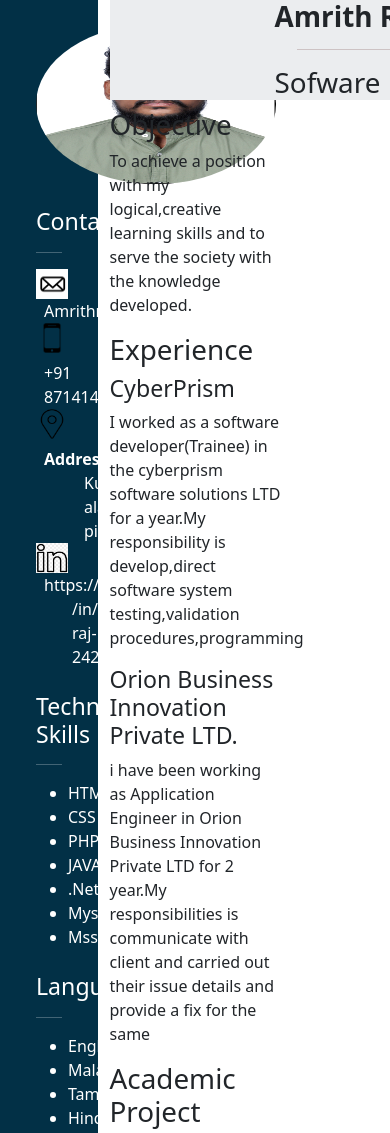
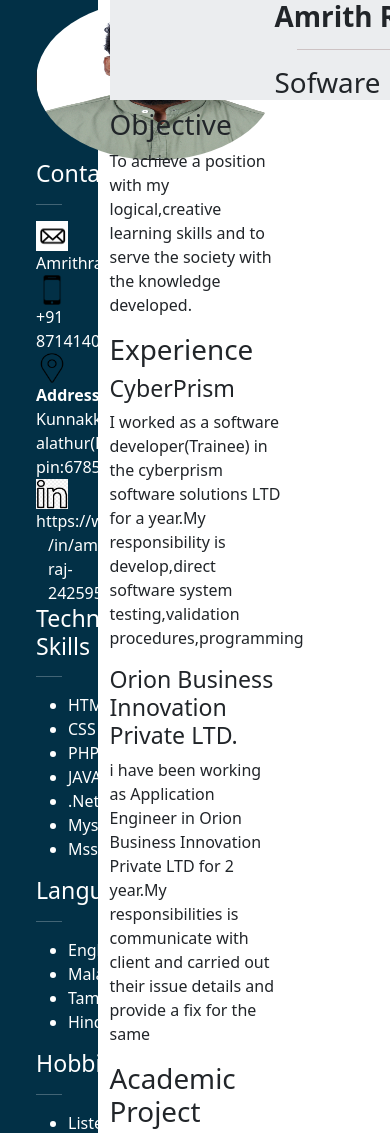
Before and after one commit to amrithrajvb/Newresume, a plain HTML site: page index.html in a window 390 px wide. Shown: the top 1133 px of the page. Drawn offline with nearby package versions, Linux system fonts and the light colour scheme.

Commit message:
resume third edit

```diff
--- a/index.html
+++ b/index.html
@@ -15,30 +15,30 @@
     <div class="container-fluid">
         <div class="row">
             <!-- profile pic -->
-            <div class="col-6 col-md-6 col-lg-6 col-sm-6 first">
+            <div class="col-6 col-md-5 col-lg-6 col-sm-6 first">
                 <div class="container propic">
-                    <img src="images/Mypic.jpg" alt="Profile hoto" class="rounded-circle mt-4 col-6 col-md-6 col-lg-6 col-sm-6">
+                    <img src="images/Mypic.jpg" alt="Profile hoto" class="rounded-circle ms-sm-0 ms-md-0 mt-lg-4 mt-md-4 mt-sm-4 col-6 col-md-6 col-lg-6 col-sm-6">
                 </div>
                 <!-- contacts -->
-                <div class="container mt-4 ">
+                <div class="container mt-lg-4 mt-md-4 mt-sm-4 ">
                     <h3 class="Contact">Contact</h3>
                     <hr>
                     <img src="images/mail.jpg" alt="Mail" class="mail"><label
-                        class="px-2 mail_name mt-lg-sm-2" >Amrithrajvb012@gmail.com</label>
-                    <img src="images/phone.jpg" alt="Mail" class=" mt-lg-sm-2 mail"><label class="px-2  mt-2 mail_name">+91
+                        class="px-lg-2 px-md-2 px-sm-2 mail_name mt-lg-2 mt-md-2 mt-sm-2" >Amrithrajvb012@gmail.com</label>
+                    <img src="images/phone.jpg" alt="Mail" class="mt-lg-2 mt-md-2 mt-sm-2 mail"><label class="px-lg-2 px-md-2 px-sm-2  mt-lg-2 mt-md-2 mt-sm-2 mail_name">+91
                         8714140760</label><br>
-                    <img src="images/loc.png" alt="Mail" class=" mt-lg-sm-2 mail"><label
-                        class="px-2  mt-2 mail_name"><strong>Address</strong></label>
+                    <img src="images/loc.png" alt="Mail" class=" mt-lg-2 mt-md-2 mt-sm-2 mail"><label
+                        class="px-lg-2 px-sm-2 px-md-2 mt-lg-2 mt-md-2 mt-sm-2 mail_name"><strong>Address</strong></label>
 
-                    <label class="px-5 mail_name ">Kunnakkad vanoor alathur(PO),palakkad(DT),<br>pin:678541</label><br>
+                    <label class="px-lg-5 px-sm-5 px-md-5 mail_name ">Kunnakkad vanoor alathur(PO),palakkad(DT),<br>pin:678541</label><br>
                     <img src="images/linkedlin.png" alt="Mail" class="mail lin-img"><label
-                        class="px-2 mail_name lin">https://www.linkedin.com</label><label
-                        class="px-4 mail_name mm">/in/amrith-raj-242595129/</label>
+                        class="px-lg-2 px-md-2 px-sm-2 mail_name lin">https://www.linkedin.com</label><label
+                        class="px-lg-4 px-md-4 px-sm-4 mail_name mm">/in/amrith-raj-242595129/</label>
 
                 </div>
                 <!-- skill-->
                 <div class="container skill">
-                    <h3 class="mt-4 ">Technical Skills</h3>
+                    <h3 class="mt-lg-4 mt-md-4 mt-sm-4 ">Technical Skills</h3>
                     <hr>
                     <ul>
                         <li>HTML</li>
@@ -53,7 +53,7 @@
                 </div>
 <!-- language -->
                 <div class="container language">
-                    <h3 class="mt-4 ">Language</h3>
+                    <h3 class="mt-lg-4 mt-md-4 mt-sm-4 ">Language</h3>
                     <hr>
                     <ul>
                         <li>English</li>
@@ -65,7 +65,7 @@
                 </div>
 
                 <div class="container language">
-                    <h3 class="mt-4 ">Hobbies</h3>
+                    <h3 class="mt-lg-4 mt-md-4 mt-sm-4 ">Hobbies</h3>
                     <hr>
                     <ul>
                         <li>Listerning music</li>
```
